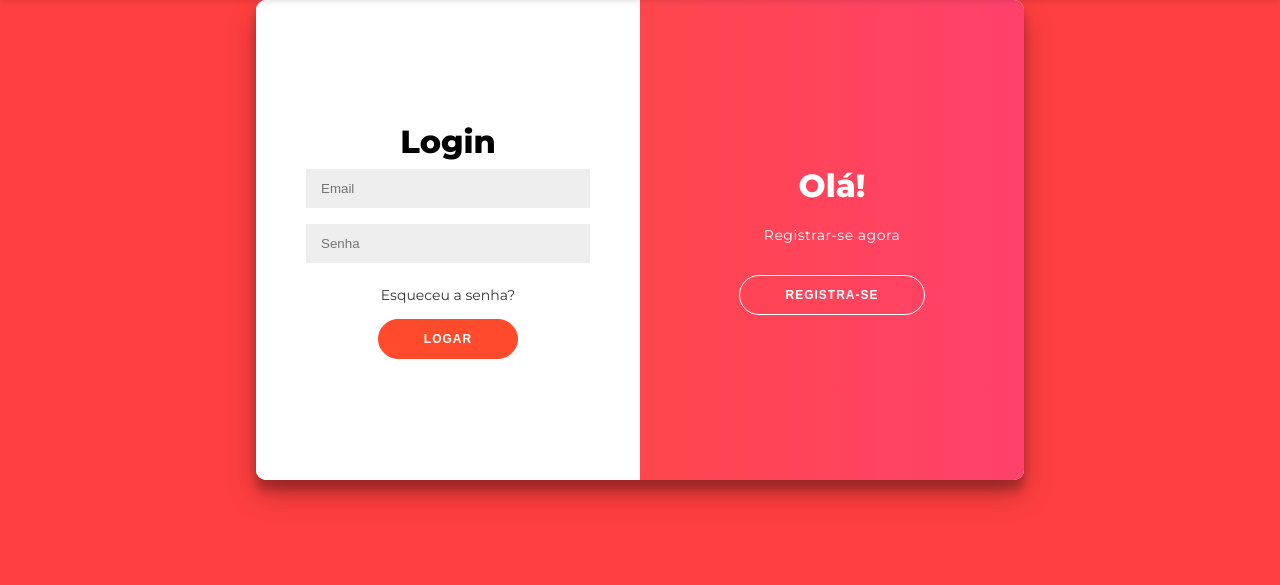
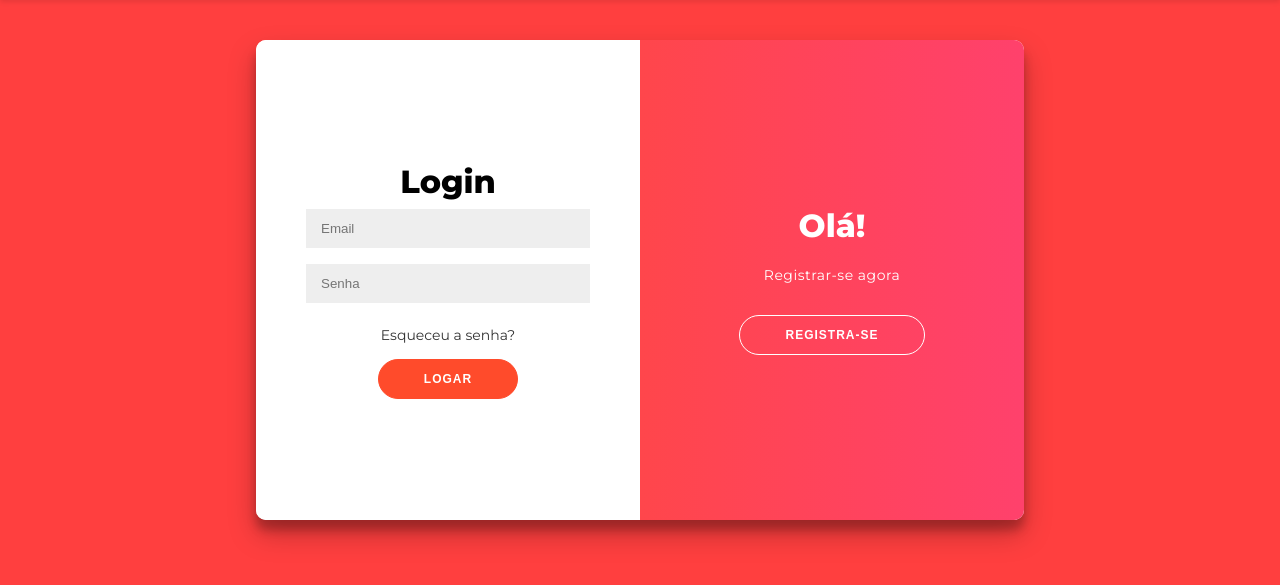
Before and after one commit to vini-tsl/TimbuMuscle, a Flask app: page /login in a window 1280 px wide. Shown: the part 119-704 px from the top of the page. Run offline with Flask 3, Linux system fonts and the light colour scheme.

Commit message:
Update login.html

```diff
--- a/templates/login.html
+++ b/templates/login.html
@@ -21,7 +21,7 @@
 		</nav>
 	</header>
 
-	<main class="nav">
+	<main class="forms">
 			<div class="container" id="container">
 				<div class="form-container sign-up-container">
 					<form action="/registrar" method="POST">
```
